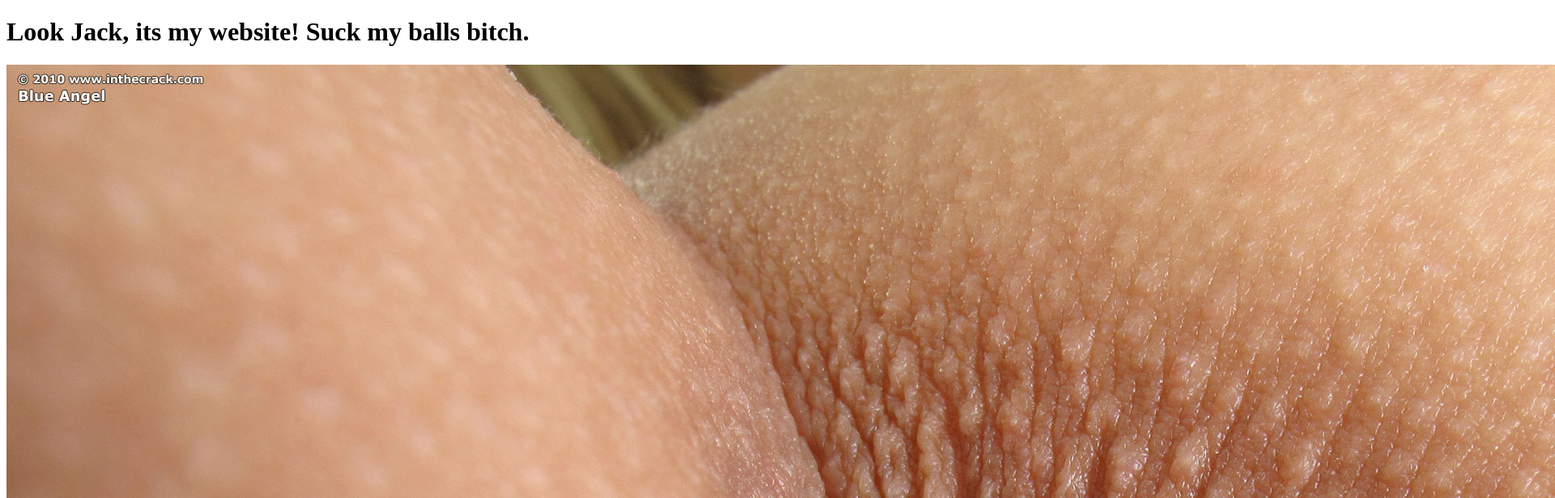
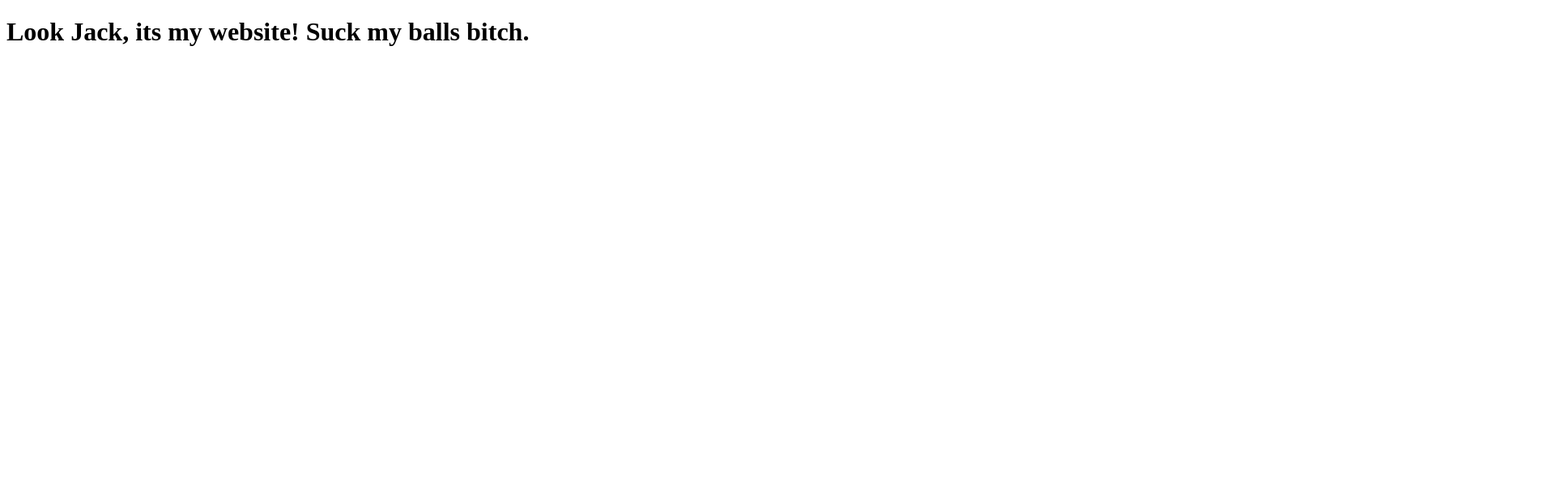
Before and after one commit to benjacobs0518/JacobsPortfolio, a website: page home.html in a window 1280 px wide. Shown: the top 616 px of the page at 81% size, 1920 px wide, since content can reach past the window. Drawn offline with Linux system fonts and the light colour scheme.

Commit message:
Removed Image

```diff
--- a/home.html
+++ b/home.html
@@ -5,6 +5,5 @@
 </head>
 <body>
 <h1>Look Jack, its my website! Suck my balls bitch.</h1>
-<img src="./B4A8D27.jpg" alt="Butthole photo">
 </body>
 </html>
```
Also changed, not shown: B4A8D27.jpg (deleted).
